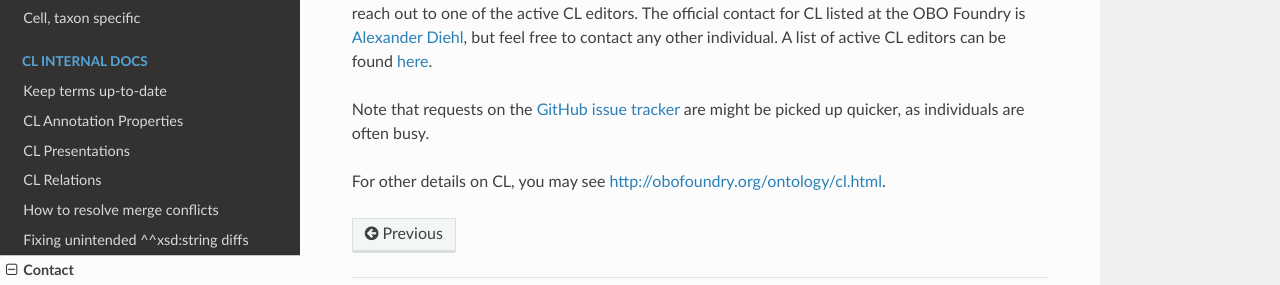
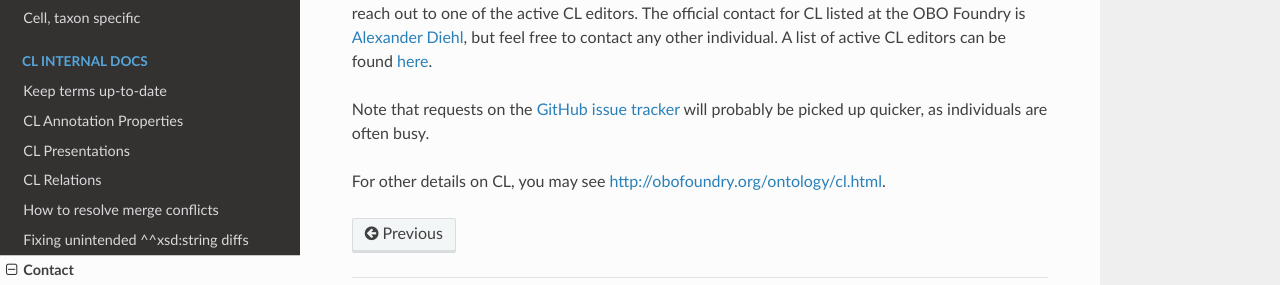
Before and after one commit to obophenotype/cell-ontology, an MkDocs documentation site: the page built from docs/contact_us.md, in a window 1280 px wide. Shown: the part 486-771 px from the top of the page. Built offline with MkDocs 1.6.1, drawn with Linux system fonts in a browser that asks for light colours; nearby versions of some CDN libraries.

Commit message:
Change wording of contact page

```diff
--- a/docs/contact_us.md
+++ b/docs/contact_us.md
@@ -12,6 +12,6 @@ The Cell Ontology also has a [Slack Channel](https://anatomy-and-cell-onto.slack
 If you want to join the channel or talk about any other topics related to the Cell Ontology, you may reach out to one of the active CL editors.
 The official contact for CL listed at the OBO Foundry is [Alexander Diehl](mailto:addiehl@buffalo.edu), but feel free to contact any other individual. A list of active CL editors can be found [here](http://obophenotype.github.io/uberon/team/).
 
-Note that requests on the [GitHub issue tracker](https://github.com/obophenotype/cell-ontology/issues/) are might be picked up quicker, as individuals are often busy.
+Note that requests on the [GitHub issue tracker](https://github.com/obophenotype/cell-ontology/issues/) will probably be picked up quicker, as individuals are often busy.
 
 For other details on CL, you may see [http://obofoundry.org/ontology/cl.html](http://obofoundry.org/ontology/cl.html).
```
